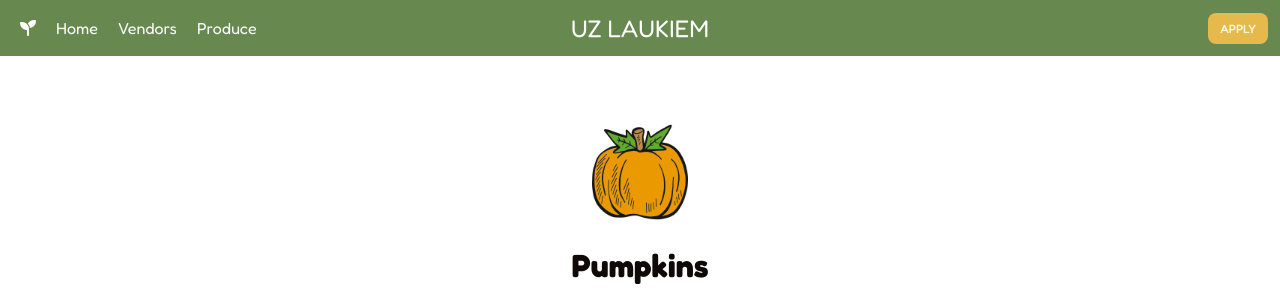
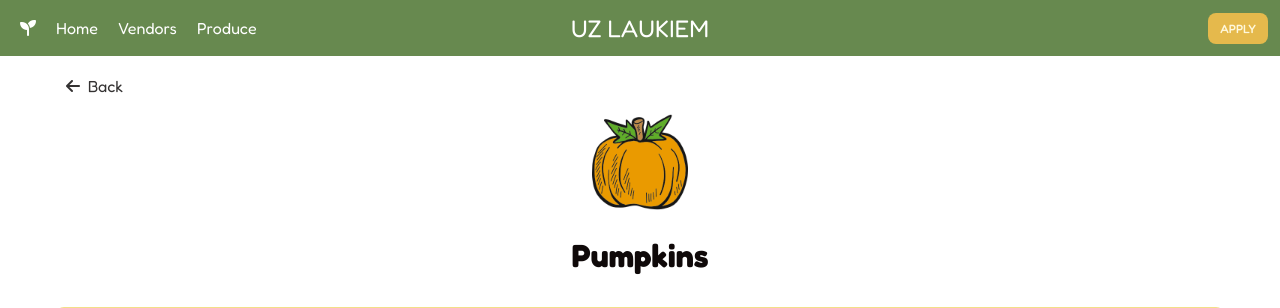
Before and after one commit to dacelensa/webdevexam, a Flask app: page /produce/1 in a window 1280 px wide. Shown: the top 308 px of the page. Run offline with Flask 3, Linux system fonts and the light colour scheme; some libraries are stand-ins or nearby versions.

Commit message:
Added a back button

```diff
--- a/static/style.css
+++ b/static/style.css
@@ -202,15 +202,15 @@
 }
 
 .hero-title {
-    font-size: 1.35rem;
+    font-size: 1.75rem;
     color: white;
     margin: 0;
 }
 
 .hero-subtitle {
-    font-size: 1.75rem;
+    font-size: 1.35rem;
     color: white;
-    margin: 0;
+    font-weight: bold;
 }
 
 
@@ -677,6 +677,15 @@
     align-items: flex-start;
 }
 
+.vendor-produce-title {
+    margin-bottom: 0;
+    font-size: 1rem;
+}
+
+.vendor-produce-list {
+    margin: 0;
+}
+
 .vendor-name {
     margin: 0;
 }
@@ -710,6 +719,7 @@
 
     .vendor-information {
         padding: 10px;
+        gap: 6px;
     }
 
     .vendor-name {
@@ -720,5 +730,35 @@
         font-size: 0.8rem;
     }
 
+    .vendor-produce-title {
+        margin-top: 8px;
+        font-size: 1rem;
+    }
 
+    .vendor-produce-list {
+        font-size: 0.8rem;
+    }
 }
+
+.back-button-container {
+    width: 100%;
+    margin-bottom: 8px;
+    text-align: left;
+}
+
+.back-button {
+    text-decoration: none;
+    display: inline-flex;
+    gap: 8px;
+    align-items: center;
+    padding: 10px;
+    color: rgb(52, 50, 50);
+}
+
+.back-button:hover {
+    text-decoration: underline;
+}
+
+.individual-product-welcome {
+    margin-top: 10px;
+}
--- a/templates/individual_produce.html
+++ b/templates/individual_produce.html
@@ -1,16 +1,20 @@
 {% extends "base.html" %}
 
-{% block title %}Find vendors{% endblock %}
-
-{% block description %}Description of this page{% endblock %}
+{% block title %}{{produce.name}}{% endblock %}
 
 {% block content %}
-<section class="welcome">
+<header class="welcome individual-product-welcome">
+    <div class="back-button-container">
+        <a class="back-button" title="Back to list of produce" href="/produce">
+            <i class="fa-solid fa-arrow-left"></i>
+            Back
+        </a>
+    </div>
     <img alt="{{produce.name}}" src="/static/images/{{produce.image}}" class="welcome-image" />
     <h1 class="welcome-title">
         {{produce.name}}
     </h1>
-</section>
+</header>
 <section class="list-of-offers">
     {% for offer in offers_for_produce %}
     <article class="produce-offer-card">
```
